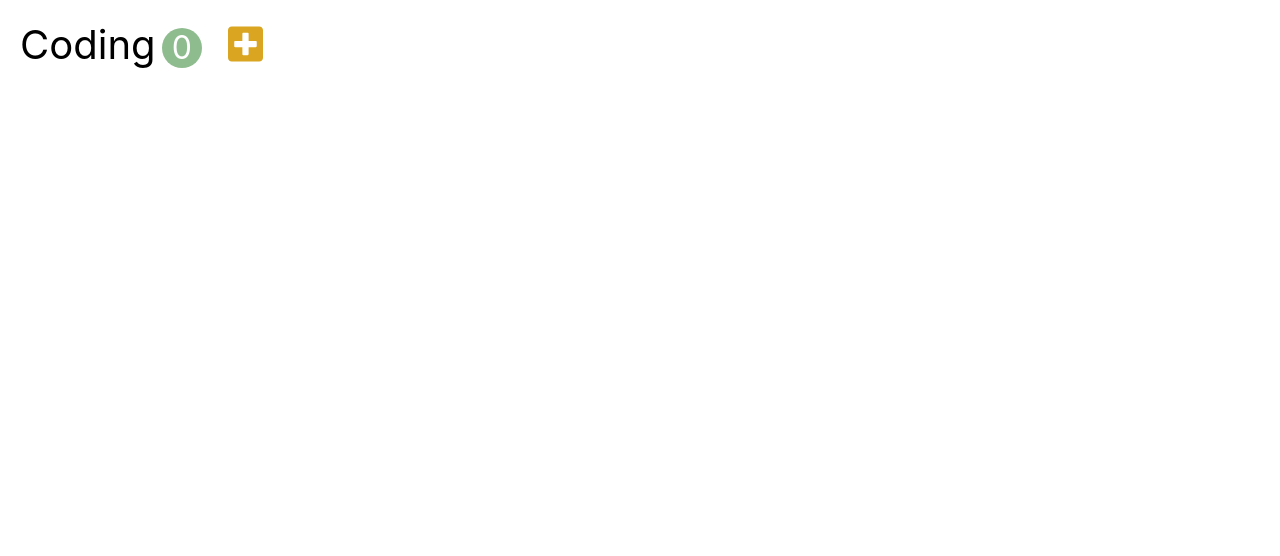
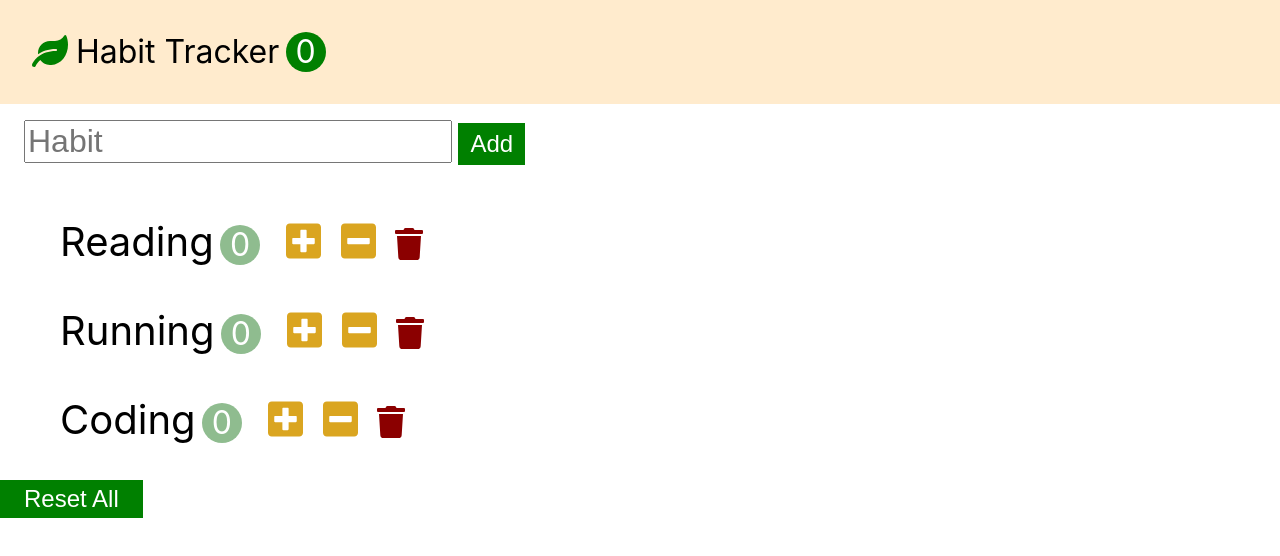
Before and after one commit to muni6983/habit-tracker, a React (Create React App) app: page / in a window 1280 px wide. Shown: the top 556 px of the page. Built offline with nearby package versions, Linux system fonts and the light colour scheme.

Commit message:
finish project

```diff
--- a/src/index.js
+++ b/src/index.js
@@ -7,7 +7,7 @@ import SimpleHabit from "./components/simpleHabit";
 
 ReactDOM.render(
   <React.StrictMode>
-    <SimpleHabit />
+    <App />
   </React.StrictMode>,
   document.getElementById("root")
 );
```
